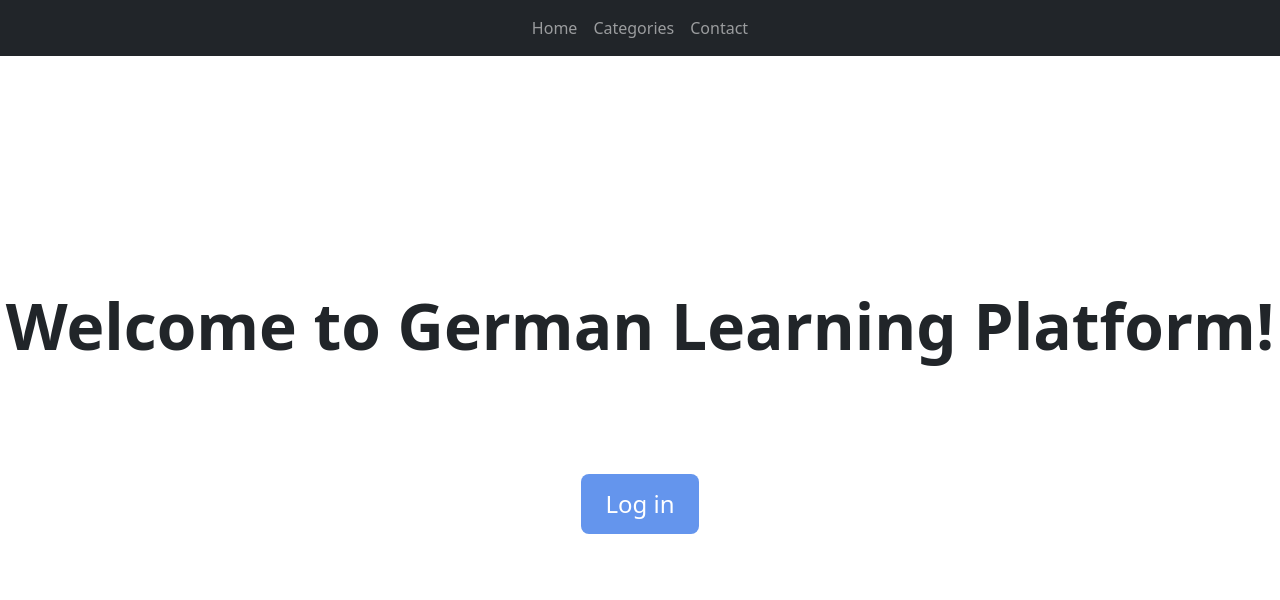
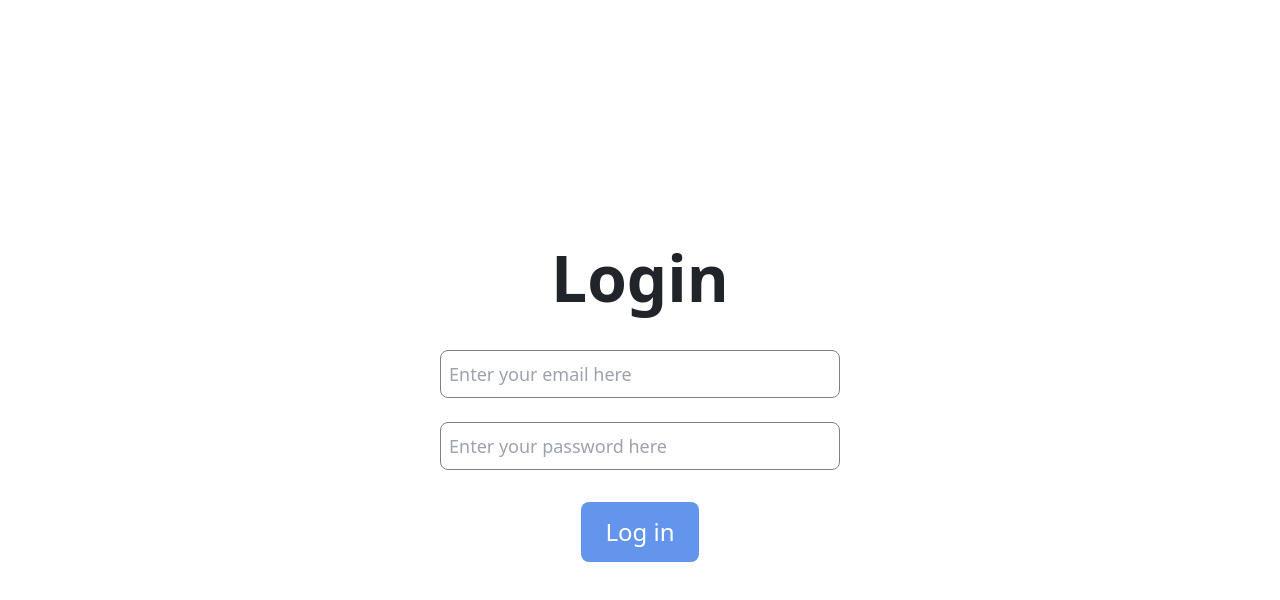
Before and after one commit to irmaktekin/german-learning-platform, a React (Create React App) app in the folder frontend/: page / in a window 1280 px wide. Shown: the top 600 px of the page. Built offline with nearby package versions, Linux system fonts and the light colour scheme.

Commit message:
Navmenu is hidden for login page

```diff
--- a/frontend/src/App.js
+++ b/frontend/src/App.js
@@ -1,30 +1,45 @@
-import { BrowserRouter, Route, Routes } from 'react-router-dom'
-import Home from './Home'
-import Login from './login'
-import './App.css'
+import { BrowserRouter, Route, Routes, useLocation } from 'react-router-dom';
+import './App.css';
 import Navbar from './navigation/Navbar.js';
 import CategoriesPage from './CategoriesPage.js';
 import ContactPage from './ContactPage.js';
-
-import { useEffect, useState } from 'react'
+import Login from './login';
+import { useState } from 'react';
 
 function App() {
-  const [loggedIn, setLoggedIn] = useState(false)
-  const [email, setEmail] = useState('')
+  const [loggedIn, setLoggedIn] = useState(false);
+  const [email, setEmail] = useState('');
 
   return (
     <div className="App">
       <BrowserRouter>
-        <Navbar />
-        <Routes>
-         <Route path="/" element={<Home/>} />
-          <Route path="/login" element={<Login setLoggedIn={setLoggedIn} setEmail={setEmail} />} />
-          <Route path="/categories" element={<CategoriesPage />} />
-          <Route path="/contact" element={<ContactPage />} />
-        </Routes>
+        <AppContent loggedIn={loggedIn} setLoggedIn={setLoggedIn} email={email} setEmail={setEmail} />
       </BrowserRouter>
     </div>
-  )
+  );
 }
 
-export default App
+const AppContent = ({ loggedIn, setLoggedIn, email, setEmail }) => {
+const location = useLocation(); // Track current location
+
+  return (
+    <>
+      {/* Only show the Navbar if the current path is NOT '/login' */}
+      {location.pathname !== '/login' && location.pathname !== '/' && <Navbar />}
+
+      <Routes>
+        {/* Route for Login */}
+        <Route path="/login" element={<Login setLoggedIn={setLoggedIn} setEmail={setEmail} />} />
+
+        {/* Routes for other pages */}
+        <Route path="/categories" element={<CategoriesPage />} />
+        <Route path="/contact" element={<ContactPage />} />
+
+        {/* Default route can go to home */}
+        <Route path="/" element={<Login />} />
+      </Routes>
+    </>
+  );
+};
+
+export default App;
```
